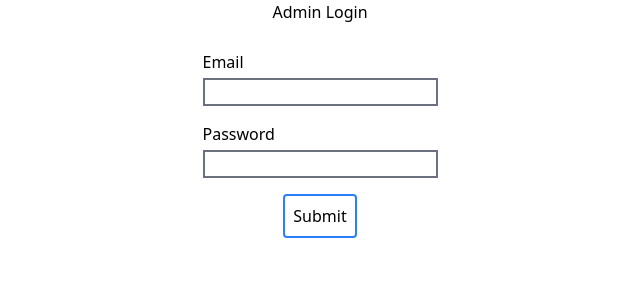
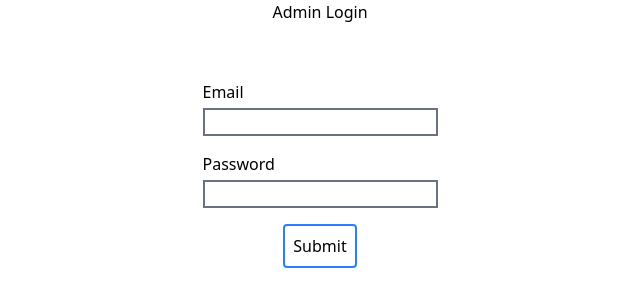
Before and after one commit to paldeep-singh/hireme, a React (Vite) app in the folder app/: page /admin in a window 1280 px wide. Shown: the top 306 px of the page, without its empty margins (320-960 px from the left). Built offline with nearby package versions, Linux system fonts and the light colour scheme; what cookie-universal, shared would draw is missing.

Commit message:
Replace inline styles in login form

```diff
--- a/app/src/routes/admin/index.tsx
+++ b/app/src/routes/admin/index.tsx
@@ -52,25 +52,9 @@
   });
 
   return (
-    <div
-      style={{
-        textAlign: "center",
-        display: "flex",
-        flexDirection: "column",
-        gap: 10,
-      }}
-    >
+    <div className="flex flex-col items-center justify-center gap-10 text-center">
       <h1>Admin Login</h1>
-      <div
-        style={{
-          gap: 1,
-          flex: 1,
-          display: "flex",
-          justifyContent: "center",
-          alignItems: "center",
-          flexDirection: "column",
-        }}
-      >
+      <div className="flex flex-col justify-center gap-1 align-middle">
         <form
           onSubmit={(e) => {
             e.preventDefault();
```
